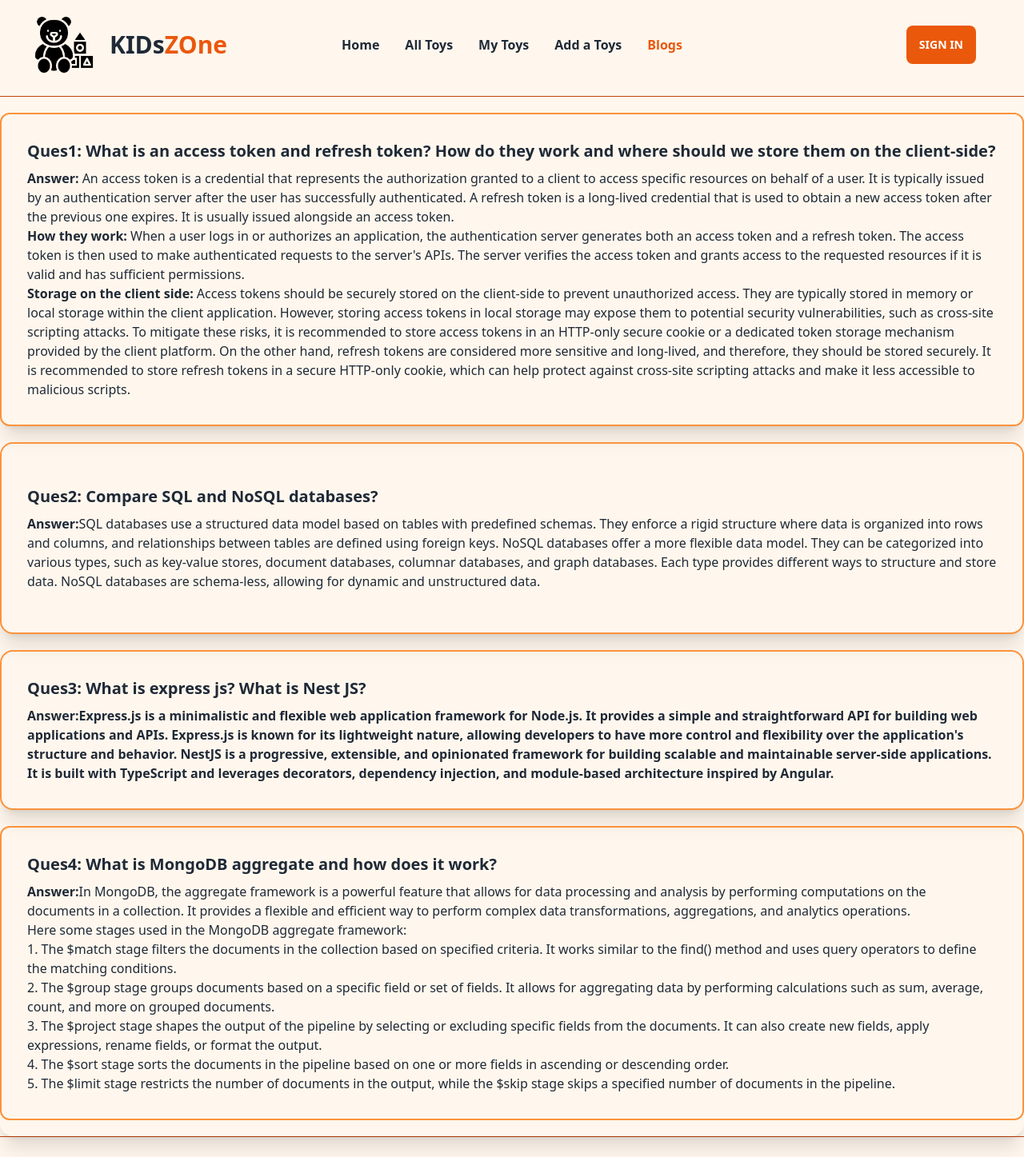
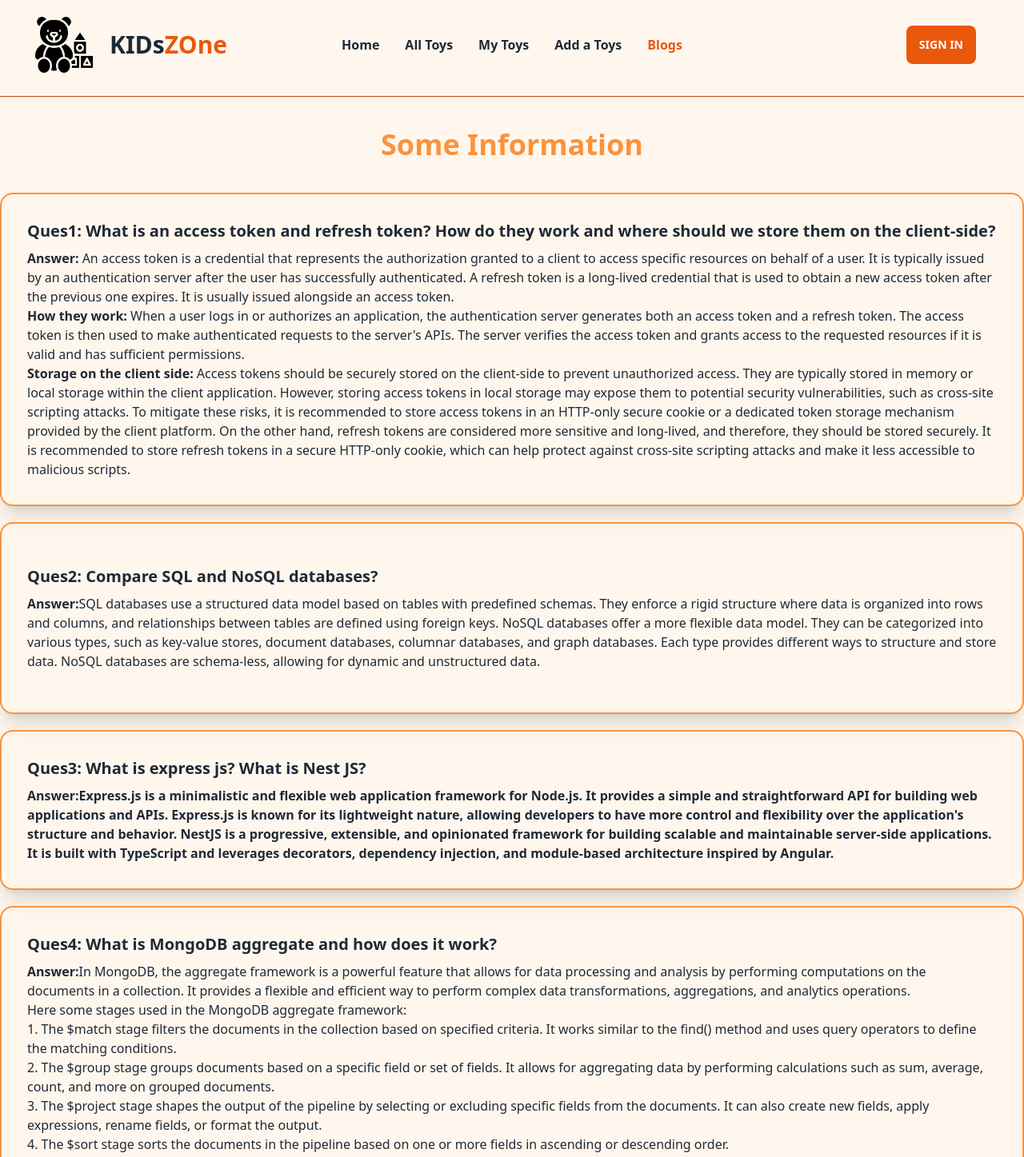
Before and after one commit to nishattandra/kids-zone-client, a React (Vite) app: page /blogs in a window 1280 px wide. Shown: the top 1447 px of the page at 80% size. Built offline with nearby package versions, Linux system fonts and the light colour scheme; no server answers.

Commit message:
blogs page added

```diff
--- a/src/pages/Blogs/Blogs.jsx
+++ b/src/pages/Blogs/Blogs.jsx
@@ -5,15 +5,16 @@ const Blogs = () => {
     useTitle('blogs')
     return (
         <div>
-            <div className="card max-w-7xl  shadow-xl mx-auto  my-5">
-                <div className="card-body border-2  border-orange-400 rounded-xl">
+            <h1 className='text-center my-10 text-4xl font-bold text-orange-400'>Some Information</h1>
+            <div className="card max-w-7xl  shadow-xl border-2  border-orange-400 mx-auto  my-5">
+                <div className="card-body  rounded-xl">
                     <h2 className="card-title">Ques1: What is an access token and refresh token? How do they work and where should we store them on the client-side?</h2>
                     <p><span className='font-semibold'>Answer:</span> An access token is a credential that represents the authorization granted to a client to access specific resources on behalf of a user. It is typically issued by an authentication server after the user has successfully authenticated. A refresh token is a long-lived credential that is used to obtain a new access token after the previous one expires. It is usually issued alongside an access token. <br /><span className='font-semibold'>How they work:</span> When a user logs in or authorizes an application, the authentication server generates both an access token and a refresh token. The access token is then used to make authenticated requests to the server's APIs. The server verifies the access token and grants access to the requested resources if it is valid and has sufficient permissions.
                         <br /><span className='font-semibold'>Storage on the client side:</span> Access tokens should be securely stored on the client-side to prevent unauthorized access. They are typically stored in memory or local storage within the client application. However, storing access tokens in local storage may expose them to potential security vulnerabilities, such as cross-site scripting attacks. To mitigate these risks, it is recommended to store access tokens in an HTTP-only secure cookie or a dedicated token storage mechanism provided by the client platform. On the other hand, refresh tokens are considered more sensitive and long-lived, and therefore, they should be stored securely. It is recommended to store refresh tokens in a secure HTTP-only cookie, which can help protect against cross-site scripting attacks and make it less accessible to malicious scripts. </p>
                 </div>
             </div>
             <div className="card max-w-7xl shadow-xl border-2 border-orange-400  mx-auto">
-                <div className="card-body   rounded-xl my-5">
+                <div className="card-body  rounded-xl my-5">
                     <h2 className="card-title">Ques2: Compare SQL and NoSQL databases?</h2>
                     <p><span className='font-semibold'>Answer:</span>SQL databases use a structured data model based on tables with predefined schemas. They enforce a rigid structure where data is organized into rows and columns, and relationships between tables are defined using foreign keys. NoSQL databases offer a more flexible data model. They can be categorized into various types, such as key-value stores, document databases, columnar databases, and graph databases. Each type provides different ways to structure and store data. NoSQL databases are schema-less, allowing for dynamic and unstructured data.</p>
                 </div>
@@ -24,8 +25,8 @@ const Blogs = () => {
                     <p><span className='font-semibold'>Answer:Express.js is a minimalistic and flexible web application framework for Node.js. It provides a simple and straightforward API for building web applications and APIs. Express.js is known for its lightweight nature, allowing developers to have more control and flexibility over the application's structure and behavior. NestJS is a progressive, extensible, and opinionated framework for building scalable and maintainable server-side applications. It is built with TypeScript and leverages decorators, dependency injection, and module-based architecture inspired by Angular.</span></p>
                 </div>
             </div>
-            <div className="card max-w-7xl  shadow-xl mx-auto">
-                <div className="card-body border-2  border-orange-400 rounded-xl my-5">
+            <div className="card max-w-7xl  border-2  border-orange-400  shadow-xl mx-auto mt-5 mb-10">
+                <div className="card-body rounded-xl ">
                     <h2 className="card-title">Ques4: What is MongoDB aggregate and how does it work?</h2>
                     <p><span className='font-semibold'>Answer:</span>
                         In MongoDB, the aggregate framework is a powerful feature that allows for data processing and analysis by performing computations on the documents in a collection. It provides a flexible and efficient way to perform complex data transformations, aggregations, and analytics operations. <br />Here some stages used in the MongoDB aggregate framework:
```
